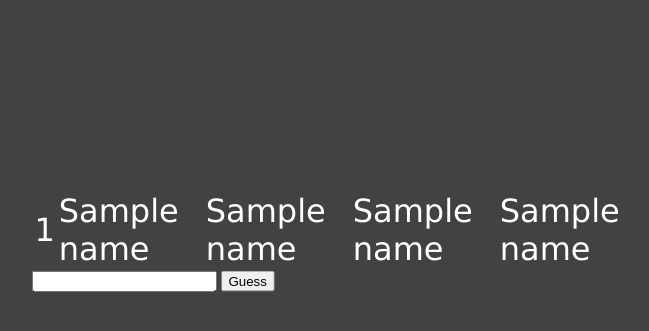
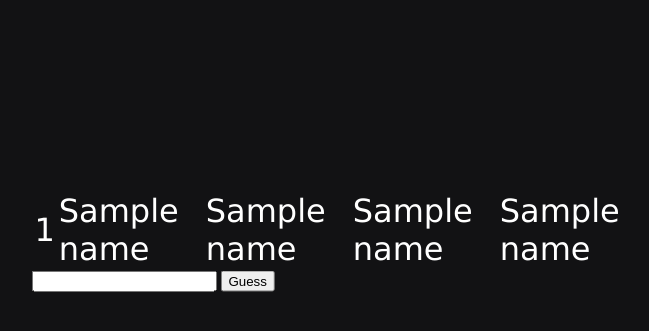
Before and after one commit to KyleW2/Wordle, a Flask app: template templates/home.html in a window 1280 px wide. Shown: the top 331 px of the page, without its empty margins (327-976 px from the left). Run offline with Flask 2, Linux system fonts and the light colour scheme; the template is opened without the code that fills it: most values are stand-ins (such as "Sample title", 1, 10 or a date in 2020).

Commit message:
Updated background color

```diff
--- a/templates/home.html
+++ b/templates/home.html
@@ -3,7 +3,7 @@
     <head>
         <title>Wordle</title>
     </head>
-    <body style="background-color:#424242;">
+    <body style="background-color:#121214;">
         <div style="
         position: absolute;
         left: 52%;
```
